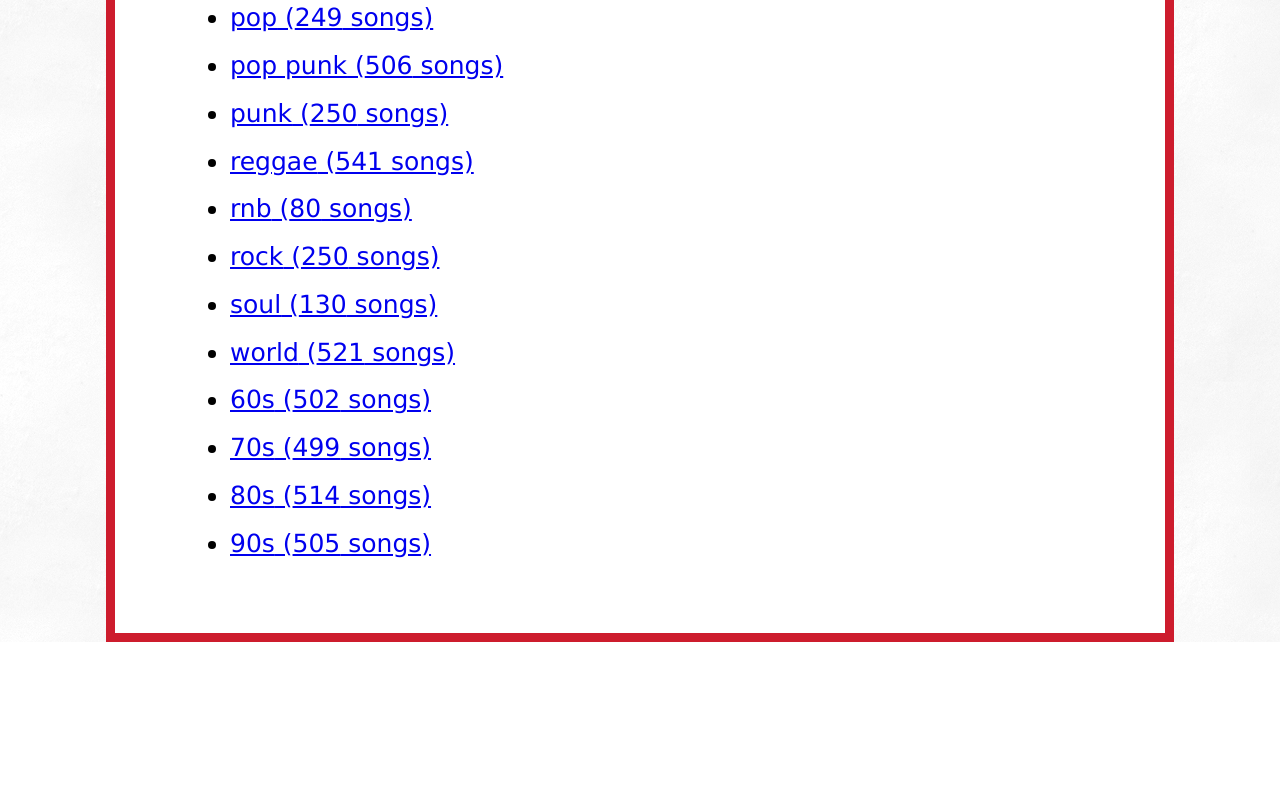
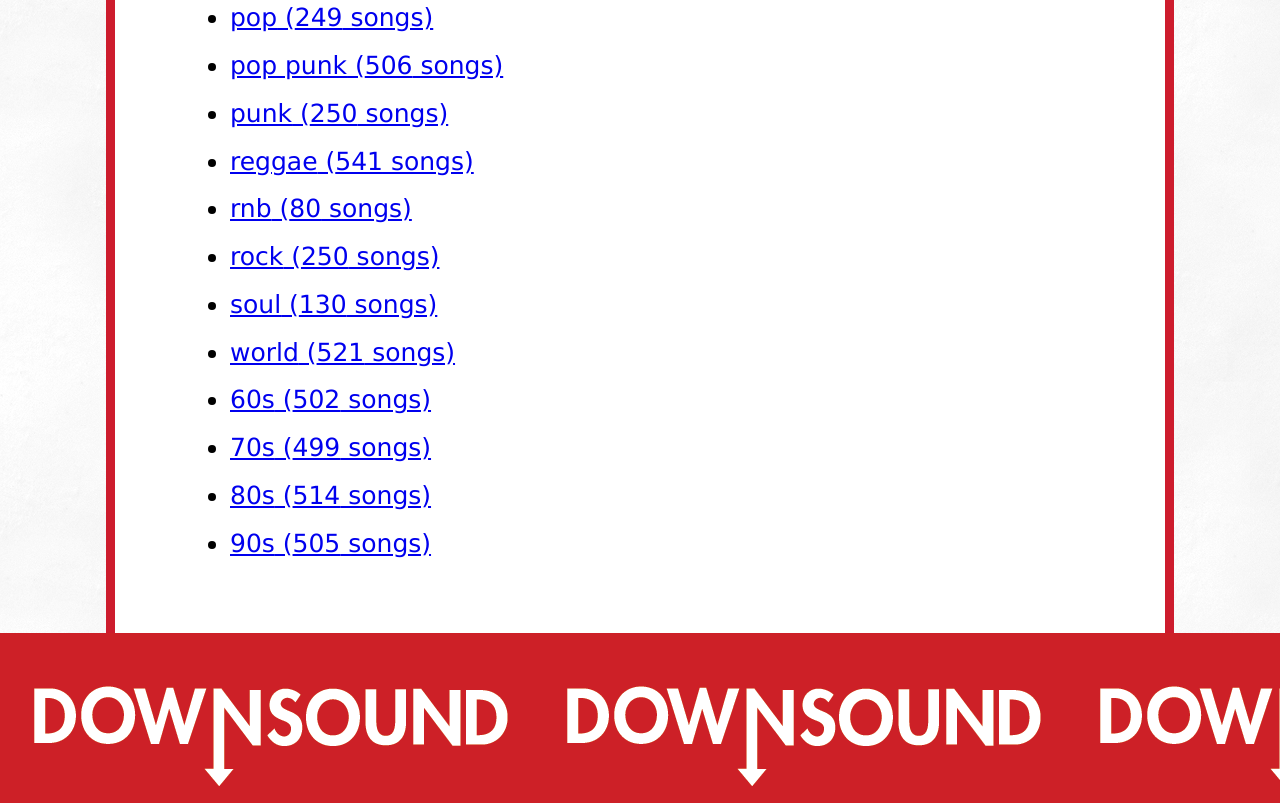
Before and after one commit to DTrejo/down-sound, a website: page public/index.html in a window 1280 px wide. Shown: the part 904-1707 px from the top of the page. Before the commit the page ends 1546 px from the top, so only its background shows below. Drawn offline with Linux system fonts and the light colour scheme; a web font is replaced by a local one.

Commit message:
more logo at the bottom!

```diff
--- a/public/index.html
+++ b/public/index.html
@@ -28,6 +28,7 @@
     padding-bottom: 2em;
     border: 9px solid #cd1c2d;
     border-top: none;
+    border-bottom: none;
     margin: 0 auto;
     background-color: #fff;
     font-family: "Magra", "Lucida Grande", Verdana, Arial, Helvetica, sans-serif;
@@ -62,7 +63,7 @@
     </ul>
 
   </div>
-
+  <p class=logo></p>
   <script src="/js/jquery.js"></script>
   <script src="/js/underscore.js"></script>
 <script>
```
